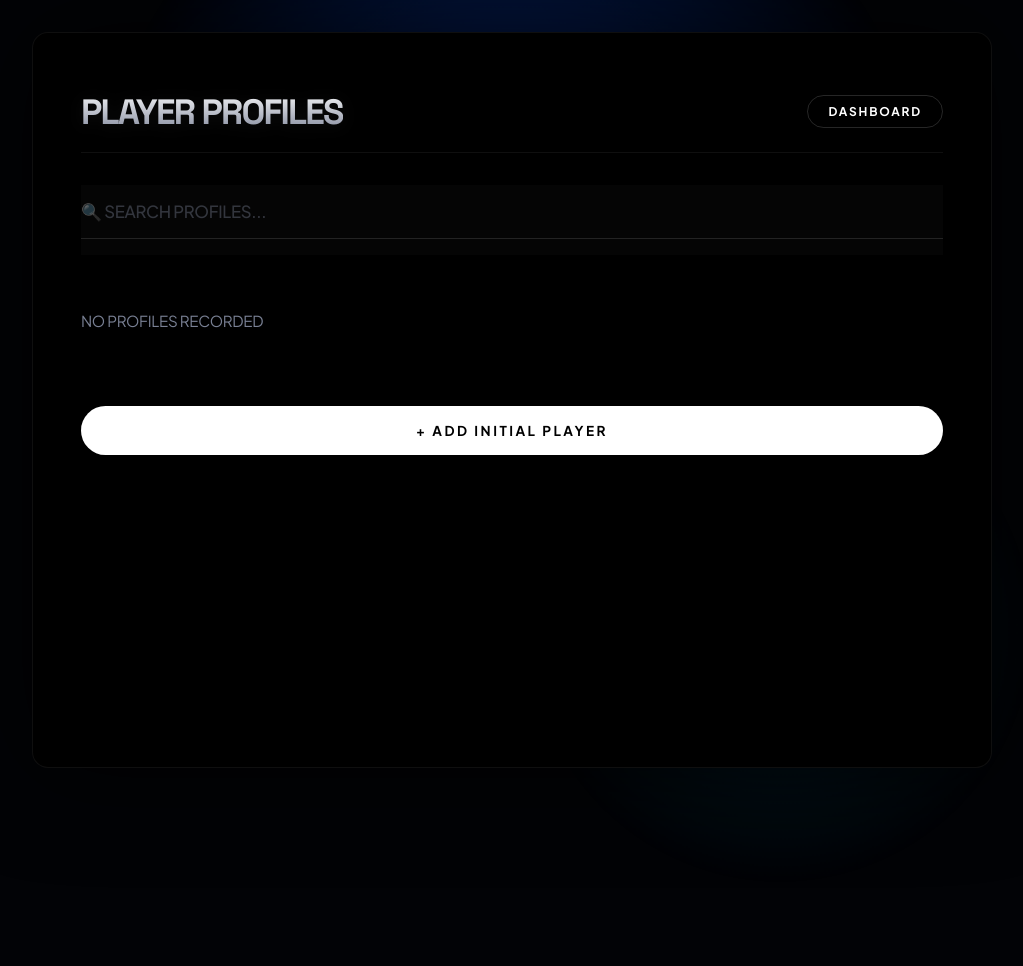
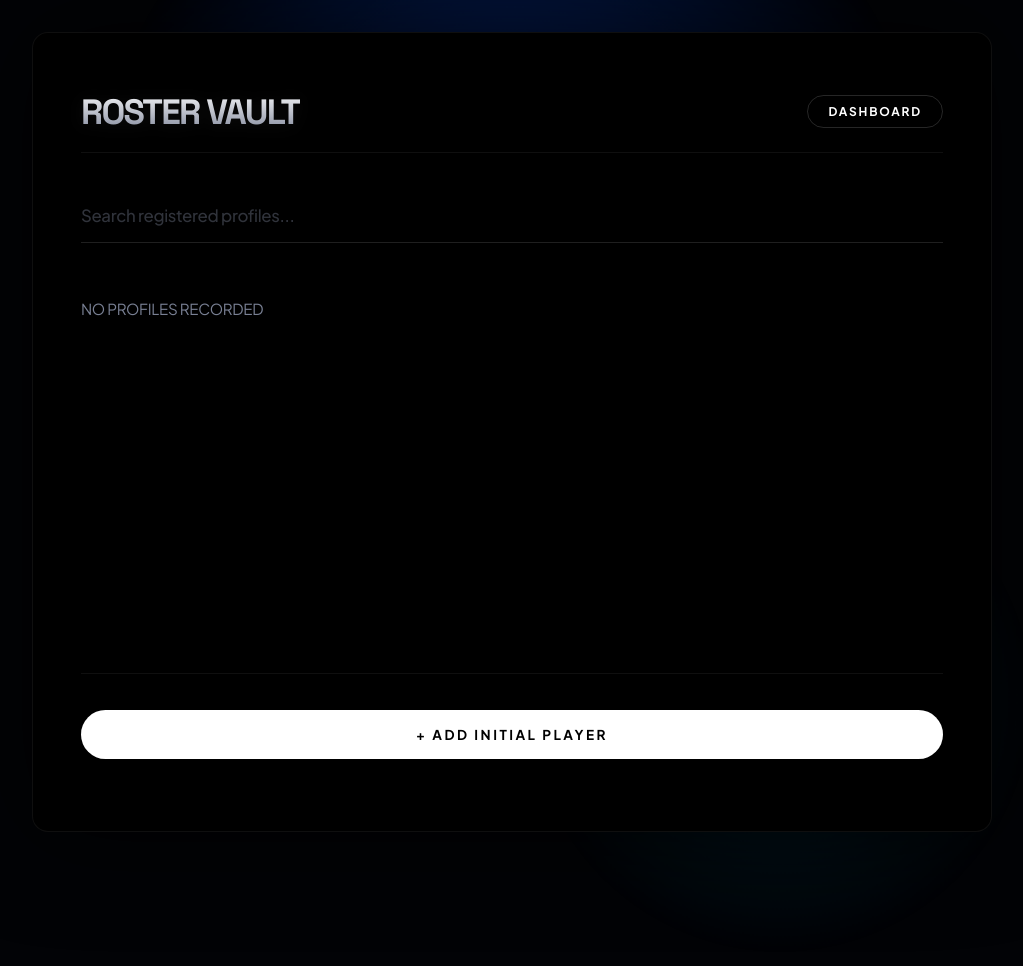
Before and after one commit to SohamMedley/CricStatsV2, a Flask app: page /player in a window 1280 px wide. Shown: the whole page, without its empty margins (128-1151 px from the left). Before the commit the page ends 768 px from the top, so only its background shows below. Run offline with Flask 3, Linux system fonts and the light colour scheme; the visitor is signed in with stand-in values (Sample User, id 1); data that the repository does not hold is empty.

Commit message:
Update player.html

```diff
--- a/frontend/templates/player.html
+++ b/frontend/templates/player.html
@@ -3,37 +3,69 @@
 <head>
     <meta charset="UTF-8">
     <meta name="viewport" content="width=device-width, initial-scale=1.0">
-    <title>Player Profiles - CricStats</title>
+    <title>Roster Vault - CricStats</title>
     <link rel="stylesheet" href="/frontend/css/style.css">
+    <style>
+        /* Sticky Form Actions Layout Configuration Override */
+        .sticky-action-bar {
+            position: -webkit-sticky;
+            position: sticky;
+            bottom: 0;
+            background: rgba(0, 0, 0, 0.95);
+            backdrop-filter: blur(20px);
+            -webkit-backdrop-filter: blur(20px);
+            border-top: var(--border-hairline);
+            padding: 16px 0;
+            z-index: 100;
+            margin-top: auto;
+        }
+        .scrollable-feed-pane {
+            flex: 1;
+            overflow-y: auto;
+            max-height: calc(100vh - 280px);
+            padding-right: 4px;
+        }
+        .scrollable-feed-pane::-webkit-scrollbar {
+            width: 3px;
+        }
+        .scrollable-feed-pane::-webkit-scrollbar-thumb {
+            background: rgba(255, 255, 255, 0.08);
+            border-radius: var(--radius-pill);
+        }
+    </style>
 </head>
 <body>
     <div id="feedbackToast" class="feedback-toast-banner"></div>
 
-    <div class="mobile-container">
+    <div class="mobile-container" style="display: flex; flex-direction: column; height: 100vh; overflow: hidden;">
         <div class="page-header">
-            <h2 class="page-title">Player Profiles</h2>
+            <h2 class="page-title">Roster Vault</h2>
             <button class="nav-back-btn" onclick="window.location.href='/home'">DASHBOARD</button>
         </div>
 
-        <!-- Live Realtime Roster Filter Search Feed Component -->
-        <div class="bento-card full-width" style="padding: 0 0 16px 0; border: none;">
-            <input type="text" id="playerSearchBar" placeholder="🔍 SEARCH PROFILES..." onkeyup="filterPlayerRosterFeed()">
+        <div class="pool-search-container">
+            <input type="text" id="playerSearchBar" oninput="filterPlayerRosterFeed()" placeholder="Search registered profiles...">
         </div>
 
-        <div id="playerListContainer" class="bento-stack">
-            <!-- Rendered dynamically via script.js -->
+        <!-- Scrollable Feed View Layer Area -->
+        <div id="playerListContainer" class="scrollable-feed-pane bento-stack">
+            <div class="empty-state-text">Loading recorded profiles...</div>
         </div>
 
-        <div id="actionContainer"></div>
+        <!-- Sticky Static Create Action Container Box -->
+        <div class="sticky-action-bar" id="actionContainer">
+            <button class="btn-full-width" onclick="togglePlayerModal(true)">+ ADD NEW PROFILE</button>
+        </div>
+    </div>
 
+    <!-- Creation Dialog Modal Workspace Layer -->
     <div id="playerModal" class="modal-overlay">
         <div class="modal-content">
-                <span class="card-label">New Profile</span>
+            <h3>Register Profile</h3>
+            <span class="card-sub-label">Full Profile Label Name:</span>
+            <input type="text" id="pName" placeholder="Ex: Virat Kohli">
 
-                <span class="card-sub-label">Full Name</span>
-                <input type="text" id="pName" placeholder="Enter Full Name...">
-
-                <span class="card-sub-label">Field Role Assignment</span>
+            <span class="card-sub-label">Operational Role:</span>
             <select id="pRole">
                 <option value="Batsman">Batsman</option>
                 <option value="Bowler">Bowler</option>
@@ -41,7 +73,7 @@
                 <option value="Wicketkeeper">Wicketkeeper</option>
             </select>
 
-                <span class="card-sub-label">Dominant Hand Configuration</span>
+            <span class="card-sub-label">Hand Dominance Configuration:</span>
             <select id="pHand">
                 <option value="Right-handed">Right-handed</option>
                 <option value="Left-handed">Left-handed</option>
@@ -49,15 +81,16 @@
 
             <div class="control-deck-footer">
                 <button class="secondary" onclick="togglePlayerModal(false)">Cancel</button>
-                    <button onclick="savePlayerProfile()">Save Profile</button>
-                </div>
+                <button onclick="savePlayerProfile()">Commit</button>
             </div>
         </div>
     </div>
 
     <script src="/frontend/js/script.js"></script>
     <script>
-        document.addEventListener("DOMContentLoaded", loadPlayerRoster);
+        document.addEventListener("DOMContentLoaded", () => {
+            loadPlayerRoster();
+        });
     </script>
 </body>
 </html>
```
Lines whose indentation alone changed are shown as unchanged.
